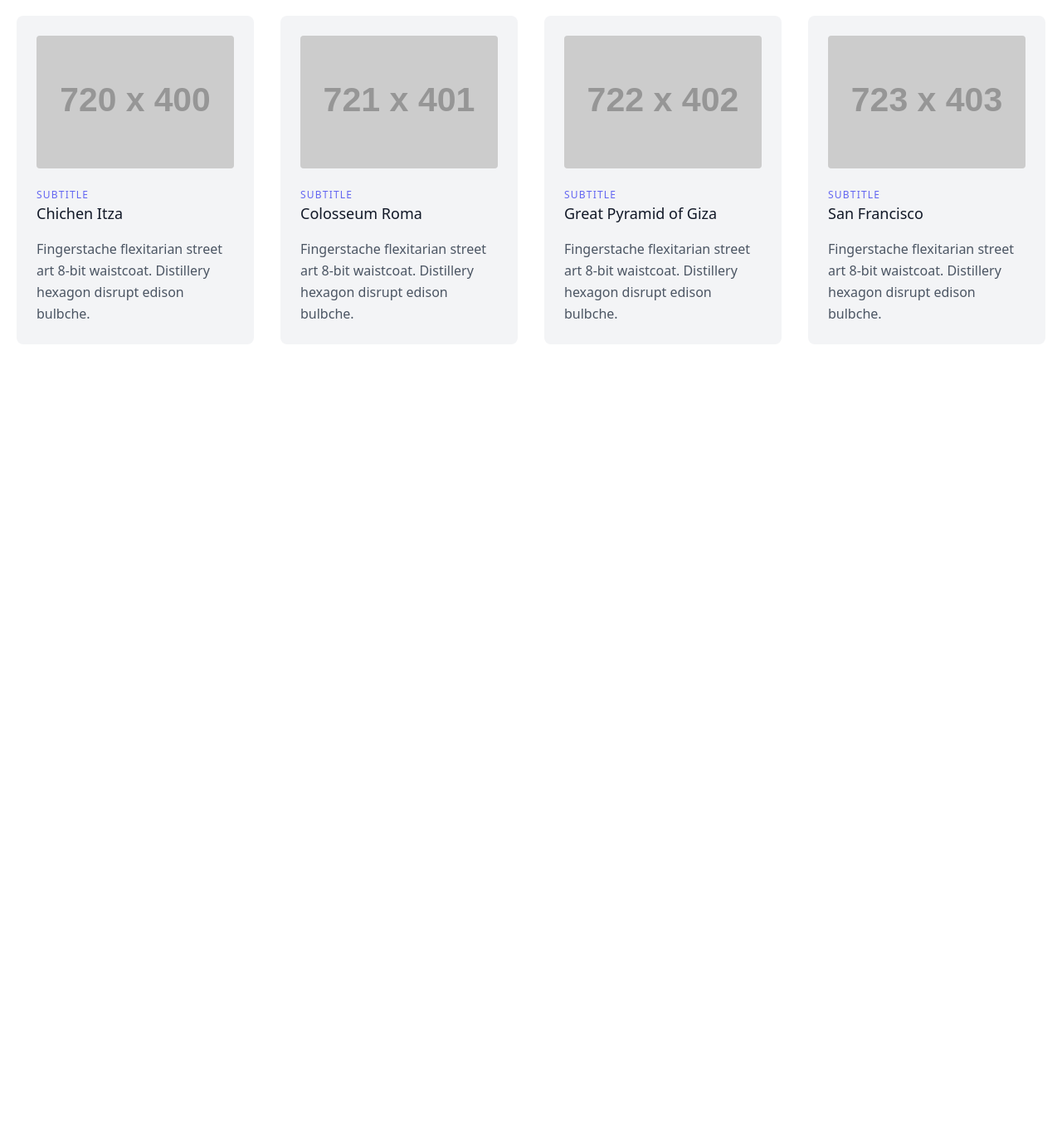
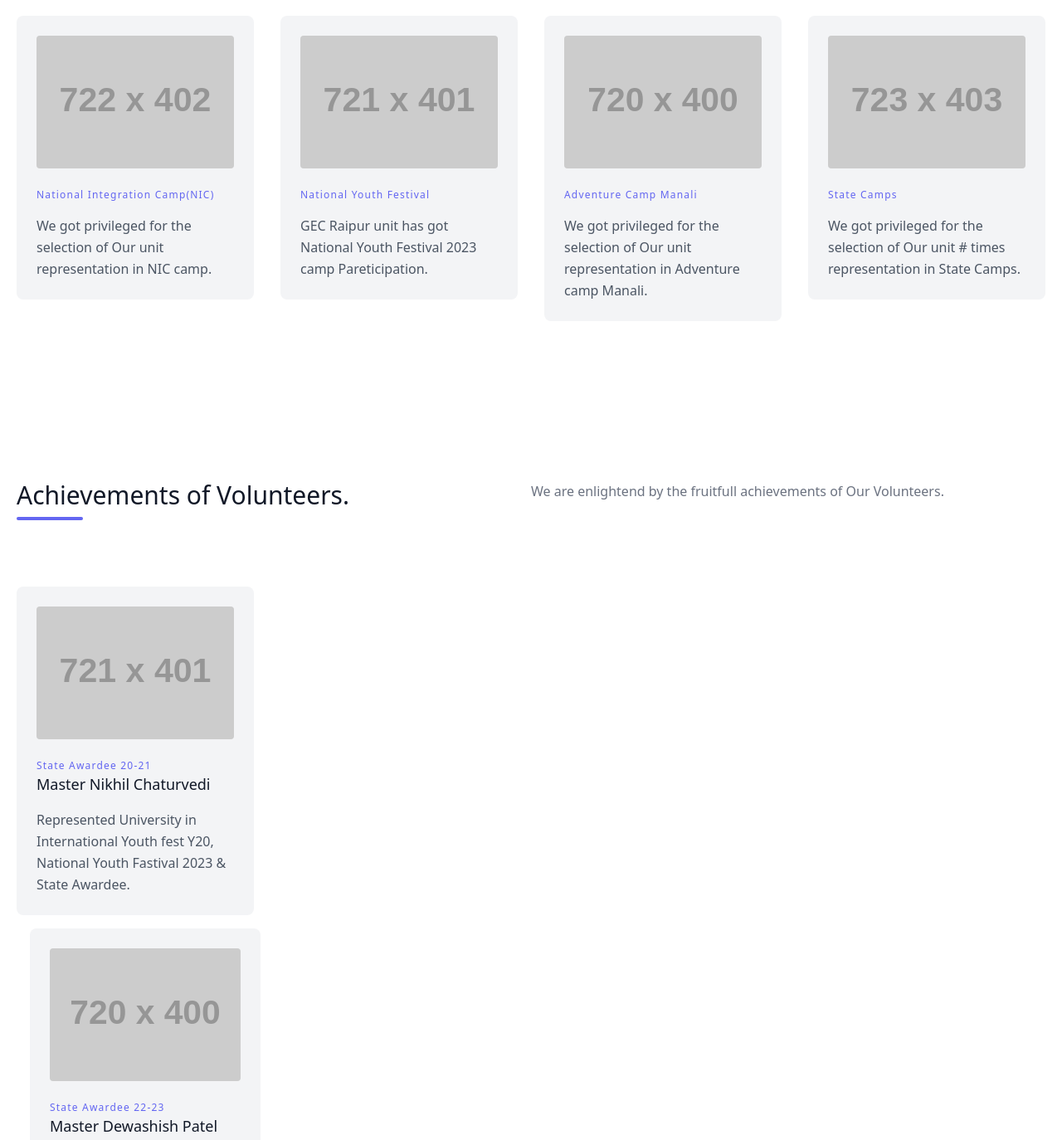
Before and after one commit to Imsachin010/GECR_NSS.github.io, a website: page achievements.html in a window 1280 px wide. Shown: the part 205-1579 px from the top of the page at 83% size. Before the commit the page ends 800 px from the top, so only its background shows below. Drawn offline with nearby package versions, Linux system fonts and the light colour scheme; files that its build step writes are made by us from their sources; placeholder pictures from the web are drawn by us.

Commit message:
updated the details of achievement page

```diff
--- a/achievements.html
+++ b/achievements.html
@@ -78,46 +78,81 @@
             </ul>
         </div>
     </nav>
+    <!-- Content -->
+    <!-- Unit achievements -->
+
     <section class="text-gray-600 body-font">
       <div class="container px-5 py-24 mx-auto">
         <div class="flex flex-wrap w-full mb-20">
           <div class="lg:w-1/2 w-full mb-6 lg:mb-0">
-              <h1 class="sm:text-3xl text-2xl font-medium title-font mb-2 text-gray-900">ACHIEVEMENTS</h1>
+            <h1 class="sm:text-3xl text-2xl font-medium title-font mb-2 text-gray-900">Achievements of Unit</h1>
             <div class="h-1 w-20 bg-indigo-500 rounded"></div>
           </div>
-            <p class="lg:w-1/2 w-full leading-relaxed text-gray-500">We are enlightend by the fruitfull achievements of the Volunteers.</p>
+          <p class="lg:w-1/2 w-full leading-relaxed text-gray-500">We are enlightend by the fruitfull achievements of Our Unit & the Volunteers.</p>
         </div>
         <div class="flex flex-wrap -m-4">
           <div class="xl:w-1/4 md:w-1/2 p-4">
             <div class="bg-gray-100 p-6 rounded-lg">
-                <img class="h-40 rounded w-full object-cover object-center mb-6" src="https://dummyimage.com/720x400" alt="content">
-                <h3 class="tracking-widest text-indigo-500 text-xs font-medium title-font">SUBTITLE</h3>
-                <h2 class="text-lg text-gray-900 font-medium title-font mb-4">Chichen Itza</h2>
-                <p class="leading-relaxed text-base">Fingerstache flexitarian street art 8-bit waistcoat. Distillery hexagon disrupt edison bulbche.</p>
+              <img class="h-40 rounded w-full object-cover object-center mb-6" src="https://dummyimage.com/722x402" alt="content">
+              <h3 class="tracking-widest text-indigo-500 text-xs font-medium title-font">National Integration Camp(NIC)</h3>
+              <h2 class="text-lg text-gray-900 font-medium title-font mb-4"></h2>
+              <p class="leading-relaxed text-base">We got privileged for the selection of Our unit representation in NIC camp.</p>
             </div>
           </div>
           <div class="xl:w-1/4 md:w-1/2 p-4">
             <div class="bg-gray-100 p-6 rounded-lg">
               <img class="h-40 rounded w-full object-cover object-center mb-6" src="https://dummyimage.com/721x401" alt="content">
-                <h3 class="tracking-widest text-indigo-500 text-xs font-medium title-font">SUBTITLE</h3>
-                <h2 class="text-lg text-gray-900 font-medium title-font mb-4">Colosseum Roma</h2>
-                <p class="leading-relaxed text-base">Fingerstache flexitarian street art 8-bit waistcoat. Distillery hexagon disrupt edison bulbche.</p>
+              <h2 class="tracking-widest text-indigo-500 text-xs font-medium title-font">National Youth Festival</h2>
+              <h2 class="text-lg text-gray-900 font-medium title-font mb-4"></h2>
+              <p class="leading-relaxed text-base">GEC Raipur unit has got National Youth Festival 2023 camp Pareticipation.</p>
             </div>
           </div>
           <div class="xl:w-1/4 md:w-1/2 p-4">
             <div class="bg-gray-100 p-6 rounded-lg">
-                <img class="h-40 rounded w-full object-cover object-center mb-6" src="https://dummyimage.com/722x402" alt="content">
-                <h3 class="tracking-widest text-indigo-500 text-xs font-medium title-font">SUBTITLE</h3>
-                <h2 class="text-lg text-gray-900 font-medium title-font mb-4">Great Pyramid of Giza</h2>
-                <p class="leading-relaxed text-base">Fingerstache flexitarian street art 8-bit waistcoat. Distillery hexagon disrupt edison bulbche.</p>
+              <img class="h-40 rounded w-full object-cover object-center mb-6" src="https://dummyimage.com/720x400" alt="content">
+              <h2 class="tracking-widest text-indigo-500 text-xs font-medium title-font">Adventure Camp Manali</h2>
+              <h2 class="text-lg text-gray-900 font-medium title-font mb-4"></h2>
+              <p class="leading-relaxed text-base">We got privileged for the selection of Our unit representation in Adventure camp Manali.</p>
             </div>
           </div>
           <div class="xl:w-1/4 md:w-1/2 p-4">
             <div class="bg-gray-100 p-6 rounded-lg">
               <img class="h-40 rounded w-full object-cover object-center mb-6" src="https://dummyimage.com/723x403" alt="content">
-                <h3 class="tracking-widest text-indigo-500 text-xs font-medium title-font">SUBTITLE</h3>
-                <h2 class="text-lg text-gray-900 font-medium title-font mb-4">San Francisco</h2>
-                <p class="leading-relaxed text-base">Fingerstache flexitarian street art 8-bit waistcoat. Distillery hexagon disrupt edison bulbche.</p>
+              <h2 class="tracking-widest text-indigo-500 text-xs font-medium title-font">State Camps</h2>
+              <h2 class="text-lg text-gray-900 font-medium title-font mb-4"></h2>
+              <p class="leading-relaxed text-base">We got privileged for the selection of Our unit # times representation in State Camps.</p>
+            </div>
+          </div>
+        </div>
+      </div>
+    </section>
+    <!-- Volunteers achievements -->
+
+    <section class="text-gray-600 body-font">
+      <div class="container px-5 py-24 mx-auto">
+        <div class="flex flex-wrap w-full mb-20">
+          <div class="lg:w-1/2 w-full mb-6 lg:mb-0">
+            <h1 class="sm:text-3xl text-2xl font-medium title-font mb-2 text-gray-900">Achievements of Volunteers.</h1>
+            <div class="h-1 w-20 bg-indigo-500 rounded"></div>
+          </div>
+          <p class="lg:w-1/2 w-full leading-relaxed text-gray-500">We are enlightend by the fruitfull achievements of Our Volunteers.</p>
+        </div>
+        <div class="flex flex-wrap -m-4">
+          <div class="xl:w-1/4 md:w-1/2 p-4">
+            <div class="bg-gray-100 p-6 rounded-lg">
+              <img class="h-40 rounded w-full object-cover object-center mb-6" src="https://dummyimage.com/721x401" alt="content">
+              <h3 class="tracking-widest text-indigo-500 text-xs font-medium title-font">State Awardee 20-21</h3>
+              <h2 class="text-lg text-gray-900 font-medium title-font mb-4">Master Nikhil Chaturvedi</h2>
+              <p class="leading-relaxed text-base">Represented University in International Youth fest Y20, National Youth Fastival 2023 & State Awardee.</p>
+            </div>
+            </div>
+          </div>
+          <div class="xl:w-1/4 md:w-1/2 p-4">
+            <div class="bg-gray-100 p-6 rounded-lg">
+              <img class="h-40 rounded w-full object-cover object-center mb-6" src="https://dummyimage.com/720x400" alt="content">
+              <h3 class="tracking-widest text-indigo-500 text-xs font-medium title-font">State Awardee 22-23</h3>
+              <h2 class="text-lg text-gray-900 font-medium title-font mb-4">Master Dewashish Patel</h2>
+              <p class="leading-relaxed text-base">Represented GEC Raipur unit at National Integration Camps.</p>
             </div>
           </div>
         </div>
--- a/events.html
+++ b/events.html
@@ -10,7 +10,8 @@
     <link rel="preconnect" href="https://fonts.googleapis.com">
     <link rel="preconnect" href="https://fonts.gstatic.com" crossorigin>
     <link href="https://fonts.googleapis.com/css2?family=Bebas+Neue&display=swap" rel="stylesheet">
-    <link rel="stylesheet" href="./css/style.css">
+    <link rel="stylesheet" href="./style.css">
+    <link rel="stylesheet" href="./events.css">
     <link rel="stylesheet" href="achievements.html">
     <link rel="stylesheet" href="camp.html">
     <link rel="stylesheet" href="services.html">
```
Lines whose indentation alone changed are shown as unchanged.
